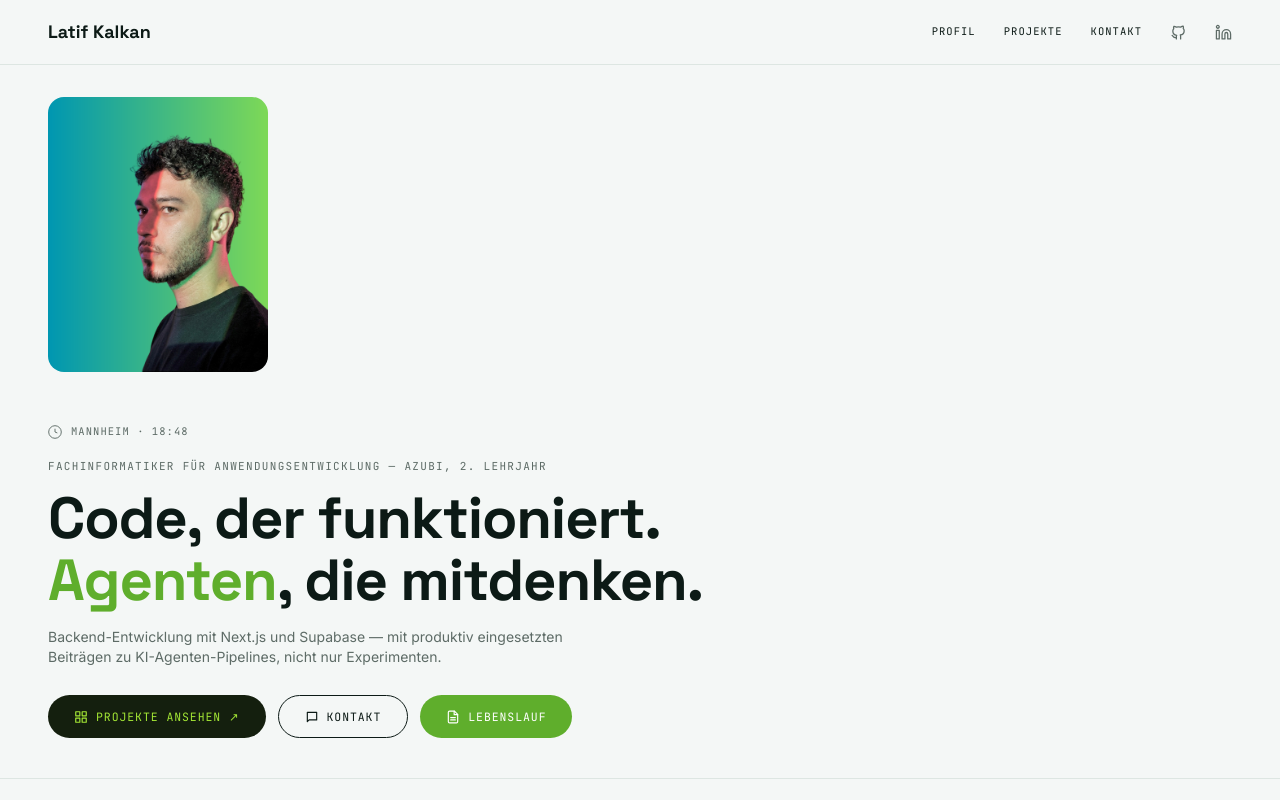
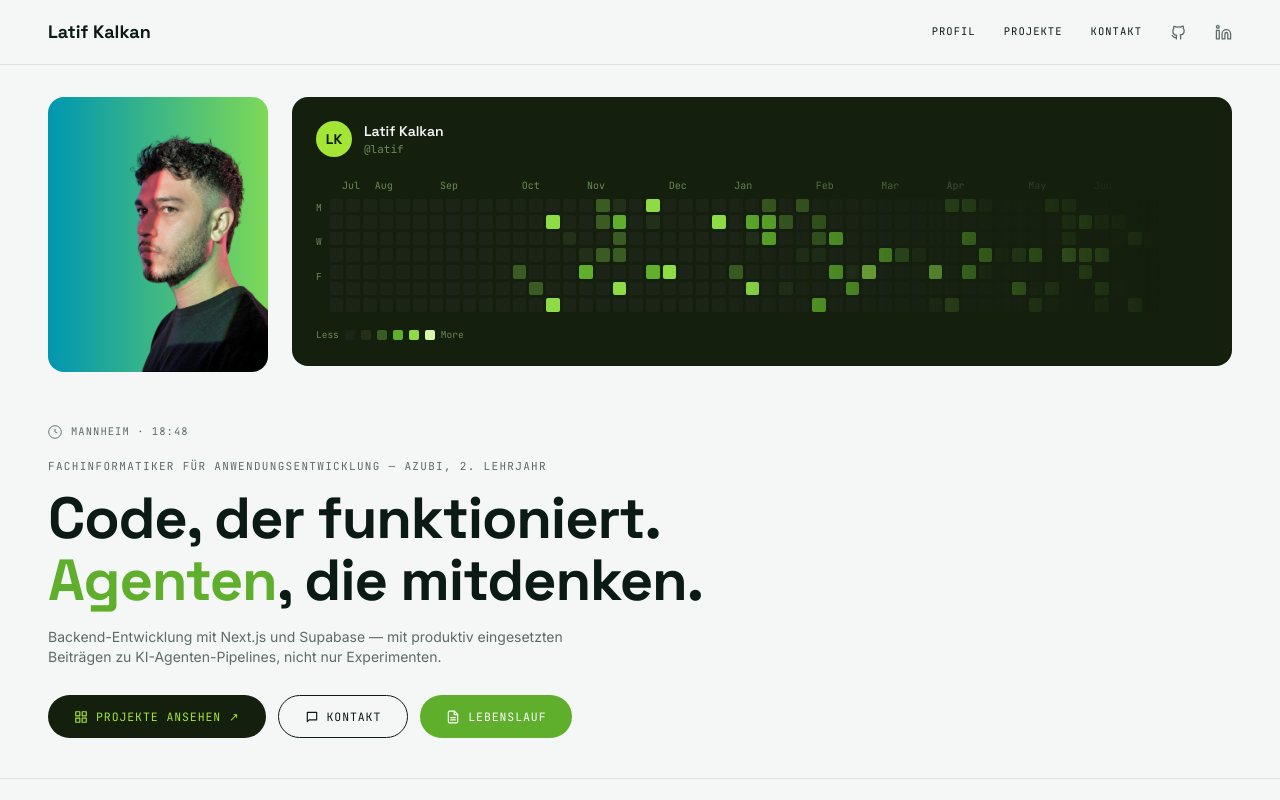
Before and after one commit to kalkanlatif/latif-portfolio, a Next.js app: page / in a window 1280 px wide. Shown: the top 800 px of the page. Built offline with nearby package versions, Linux system fonts and the light colour scheme.

Commit message:
feat: add decorative activity graph next to cover image with left-to-right fade

```diff
--- a/src/app/page.tsx
+++ b/src/app/page.tsx
@@ -1,6 +1,7 @@
 import Image from "next/image";
 import Nav from "@/components/Nav";
 import Hero from "@/components/Hero";
+import ActivityGraph from "@/components/ActivityGraph";
 import Experience from "@/components/Experience";
 import Skills from "@/components/Skills";
 import Projects from "@/components/Projects";
@@ -10,7 +11,7 @@ export default function Home() {
   return (
     <>
       <Nav />
-      <div className="px-12 pt-8">
+      <div className="flex flex-wrap items-start gap-6 px-12 pt-8">
         <Image
           src="/cover.png"
           alt="Latif Kalkan"
@@ -19,6 +20,7 @@ export default function Home() {
           className="rounded-card object-cover"
           priority
         />
+        <ActivityGraph />
       </div>
       <Hero />
       <Experience />
--- /dev/null
+++ b/src/components/ActivityGraph.tsx
@@ -0,0 +1,123 @@
+const SHADES = ["#1c2417", "#22301a", "#3a5c22", "#5fae2c", "#8fdb46", "#d9f7a8"];
+
+const MONTH_LABELS = [
+  { name: "Jul", weeks: 2 },
+  { name: "Aug", weeks: 4 },
+  { name: "Sep", weeks: 5 },
+  { name: "Oct", weeks: 4 },
+  { name: "Nov", weeks: 5 },
+  { name: "Dec", weeks: 4 },
+  { name: "Jan", weeks: 5 },
+  { name: "Feb", weeks: 4 },
+  { name: "Mar", weeks: 4 },
+  { name: "Apr", weeks: 5 },
+  { name: "May", weeks: 4 },
+  { name: "Jun", weeks: 5 },
+  { name: "Jul", weeks: 2 },
+];
+
+function buildActivityCells() {
+  let seed = 7;
+  const rand = () => {
+    seed = (seed * 9301 + 49297) % 233280;
+    return seed / 233280;
+  };
+
+  const weeks = 53;
+  const cells: string[] = [];
+
+  for (let w = 0; w < weeks; w++) {
+    const density = w < 11 ? 0.03 : w < 20 ? 0.3 : w < 44 ? 0.55 : 0.75;
+    for (let d = 0; d < 7; d++) {
+      const r = rand();
+      let level = 0;
+      if (r < density * 0.5) {
+        level = 1 + Math.floor(rand() * 4);
+      }
+      cells.push(SHADES[level]);
+    }
+  }
+
+  return cells;
+}
+
+const activityCells = buildActivityCells();
+
+export default function ActivityGraph() {
+  return (
+    <div className="flex-1 overflow-hidden rounded-card bg-card-dark p-6">
+      <div className="mb-5 flex items-center gap-3">
+        <div className="flex h-9 w-9 items-center justify-center rounded-pill bg-accent-bright font-display text-sm font-bold text-card-dark">
+          LK
+        </div>
+        <div>
+          <div className="font-display text-sm font-semibold text-on-dark">
+            Latif Kalkan
+          </div>
+          <div className="font-mono text-[11px] text-on-dark-muted">
+            @latif
+          </div>
+        </div>
+      </div>
+
+      <div
+        style={{
+          maskImage: "linear-gradient(to right, black 0%, black 45%, transparent 95%)",
+          WebkitMaskImage:
+            "linear-gradient(to right, black 0%, black 45%, transparent 95%)",
+        }}
+      >
+        <div className="mb-1.5 flex pl-[26px]">
+          {MONTH_LABELS.map((m, i) => (
+            <span
+              key={`${m.name}-${i}`}
+              style={{ flex: `${m.weeks} 0 0` }}
+              className="overflow-hidden font-mono text-[10px] text-on-dark-muted"
+            >
+              {m.name}
+            </span>
+          ))}
+        </div>
+
+        <div className="flex gap-2">
+          <div className="flex h-[88px] flex-col justify-between py-0.5">
+            <span className="font-mono text-[9.5px] text-on-dark-muted">
+              M
+            </span>
+            <span className="font-mono text-[9.5px] text-on-dark-muted">
+              W
+            </span>
+            <span className="font-mono text-[9.5px] text-on-dark-muted">
+              F
+            </span>
+          </div>
+          <div className="grid flex-1 grid-flow-col grid-rows-7 gap-[3px]">
+            {activityCells.map((color, i) => (
+              <div
+                key={i}
+                className="aspect-square w-full rounded-cell"
+                style={{ background: color }}
+              />
+            ))}
+          </div>
+        </div>
+      </div>
+
+      <div className="mt-4 flex items-center gap-1.5">
+        <span className="font-mono text-[9.5px] text-on-dark-muted">
+          Less
+        </span>
+        {SHADES.map((color) => (
+          <div
+            key={color}
+            className="h-2.5 w-2.5 rounded-cell"
+            style={{ background: color }}
+          />
+        ))}
+        <span className="font-mono text-[9.5px] text-on-dark-muted">
+          More
+        </span>
+      </div>
+    </div>
+  );
+}
```
